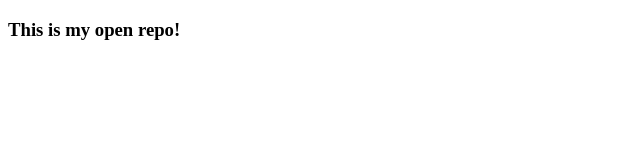
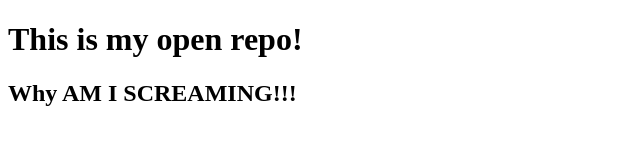
Before and after one commit to nsandvig/Net201openrepoNSandvig, a plain HTML site: page index.html in a window 1280 px wide. Shown: the whole page, without its empty margins (0-640 px from the left). Drawn offline with Linux system fonts and the light colour scheme.

Commit message:
changes made

```diff
--- a/index.html
+++ b/index.html
@@ -1,6 +1,7 @@
 <!DOCTYPE html>
 <html>
     <body>
-        <h3>This is my open repo!</h3>
+        <h1>This is my open repo!</h1>
+        <h2>Why AM I SCREAMING!!!</h2>
     </body>
 </html>
```
